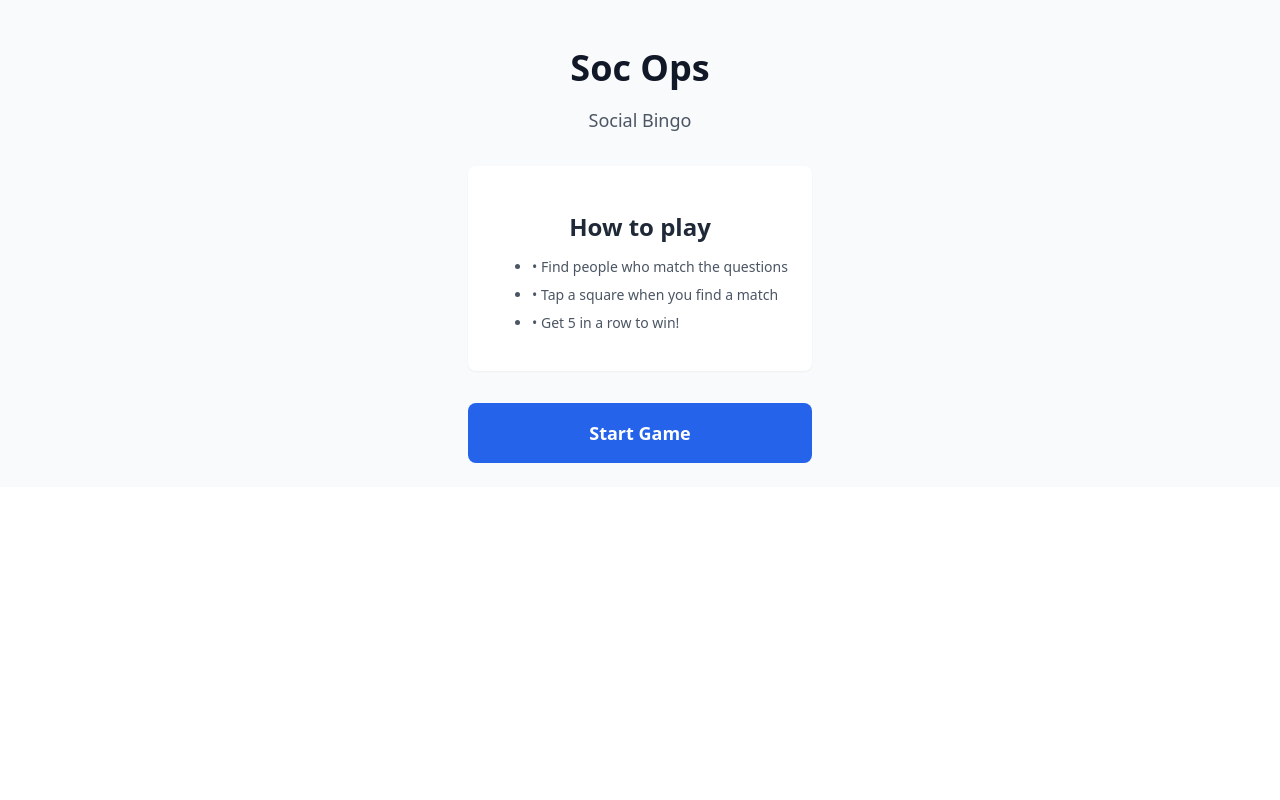
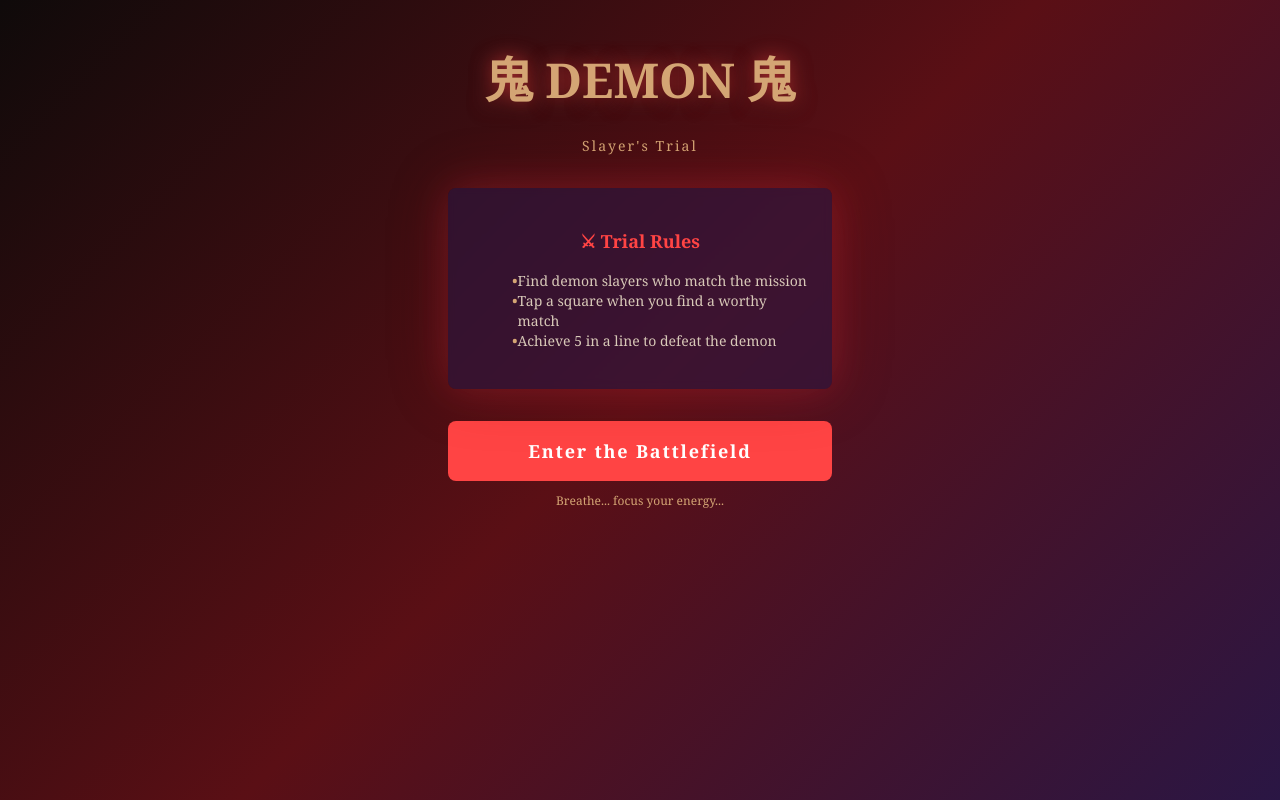
Before and after one commit to GabrielChavesMendes/copilot-dev-days, a FastAPI app: page / in a window 1280 px wide. Run offline with FastAPI, Linux system fonts and the light colour scheme.

Commit message:
Redesing

```diff
--- a/app/static/css/app.css
+++ b/app/static/css/app.css
@@ -1,3 +1,13 @@
+:root {
+    --demon-dark: #0f0a0a;
+    --demon-crimson: #8b1429;
+    --demon-deep-red: #5a0f15;
+    --demon-purple: #2a1644;
+    --demon-gold: #d4a574;
+    --demon-accent: #ff4444;
+    --demon-glow: #ff6b6b;
+}
+
 html,
 body,
 #app {
@@ -6,8 +16,10 @@ body,
 }
 
 body {
-    font-family: system-ui, -apple-system, sans-serif;
+    font-family: 'Georgia', 'Garamond', serif;
     -webkit-tap-highlight-color: transparent;
+    background: linear-gradient(135deg, var(--demon-dark) 0%, var(--demon-deep-red) 50%, var(--demon-purple) 100%);
+    color: #e8dcc8;
 }
 
 /* Tailwind-like utility classes */
@@ -50,26 +62,26 @@ body {
 .mb-8 { margin-bottom: 2rem; }
 .mx-auto { margin-left: auto; margin-right: auto; }
 
-.bg-white { background-color: #ffffff; }
-.bg-gray-50 { background-color: #f9fafb; }
-.bg-gray-100 { background-color: #f3f4f6; }
-.bg-amber-100 { background-color: #fef3c7; }
-.bg-amber-200 { background-color: #fde68a; }
-.bg-accent { background-color: #2563eb; }
-.bg-marked { background-color: #dcfce7; }
-.bg-black\/50 { background-color: rgba(0, 0, 0, 0.5); }
+.bg-white { background-color: rgba(232, 220, 200, 0.08); }
+.bg-gray-50 { background-color: rgba(42, 22, 68, 0.6); }
+.bg-gray-100 { background-color: rgba(90, 15, 21, 0.4); }
+.bg-amber-100 { background-color: rgba(212, 165, 116, 0.15); }
+.bg-amber-200 { background-color: rgba(212, 165, 116, 0.25); }
+.bg-accent { background-color: var(--demon-accent); }
+.bg-marked { background-color: rgba(255, 68, 68, 0.2); }
+.bg-black\/50 { background-color: rgba(0, 0, 0, 0.7); }
 
 .text-white { color: #ffffff; }
-.text-gray-500 { color: #6b7280; }
-.text-gray-600 { color: #4b5563; }
-.text-gray-700 { color: #374151; }
-.text-gray-800 { color: #1f2937; }
-.text-gray-900 { color: #111827; }
-.text-green-600 { color: #16a34a; }
-.text-green-800 { color: #166534; }
-.text-amber-500 { color: #f59e0b; }
-.text-amber-800 { color: #92400e; }
-.text-amber-900 { color: #78350f; }
+.text-gray-500 { color: #b8a89e; }
+.text-gray-600 { color: #c9b8a8; }
+.text-gray-700 { color: #d8c9b8; }
+.text-gray-800 { color: #e8dcc8; }
+.text-gray-900 { color: #f5f0e8; }
+.text-green-600 { color: #d4a574; }
+.text-green-800 { color: #e6c291; }
+.text-amber-500 { color: var(--demon-gold); }
+.text-amber-800 { color: #ff8888; }
+.text-amber-900 { color: var(--demon-accent); }
 
 .text-xs { font-size: 0.75rem; line-height: 1rem; }
 .text-sm { font-size: 0.875rem; line-height: 1.25rem; }
@@ -84,19 +96,19 @@ body {
 .text-center { text-align: center; }
 .text-left { text-align: left; }
 
-.border { border-width: 1px; }
-.border-b { border-bottom-width: 1px; }
-.border-gray-200 { border-color: #e5e7eb; }
-.border-gray-300 { border-color: #d1d5db; }
-.border-amber-400 { border-color: #fbbf24; }
-.border-marked-border { border-color: #22c55e; }
+.border { border-width: 2px; border-color: var(--demon-gold); }
+.border-b { border-bottom-width: 2px; border-bottom-color: var(--demon-crimson); }
+.border-gray-200 { border-color: rgba(212, 165, 116, 0.2); }
+.border-gray-300 { border-color: rgba(212, 165, 116, 0.3); }
+.border-amber-400 { border-color: var(--demon-gold); }
+.border-marked-border { border-color: var(--demon-accent); }
 
 .rounded { border-radius: 0.25rem; }
 .rounded-lg { border-radius: 0.5rem; }
 .rounded-xl { border-radius: 0.75rem; }
 
-.shadow-sm { box-shadow: 0 1px 2px 0 rgba(0, 0, 0, 0.05); }
-.shadow-xl { box-shadow: 0 20px 25px -5px rgba(0, 0, 0, 0.1), 0 10px 10px -5px rgba(0, 0, 0, 0.04); }
+.shadow-sm { box-shadow: 0 0 20px rgba(255, 68, 68, 0.1), inset 0 0 20px rgba(212, 165, 116, 0.05); }
+.shadow-xl { box-shadow: 0 0 40px rgba(255, 68, 68, 0.2), 0 0 60px rgba(139, 20, 41, 0.3); }
 
 .space-y-2 > * + * { margin-top: 0.5rem; }
 
@@ -117,14 +129,20 @@ body {
 .transition-colors { transition-property: color, background-color, border-color; transition-timing-function: cubic-bezier(0.4, 0, 0.2, 1); transition-duration: 150ms; }
 .duration-150 { transition-duration: 150ms; }
 
-button:active .active\:bg-gray-100 { background-color: #f3f4f6; }
-button:active .active\:bg-accent-light { background-color: #3b82f6; }
+button:active .active\:bg-gray-100 { background-color: rgba(42, 22, 68, 0.8); }
+button:active .active\:bg-accent-light { background-color: var(--demon-glow); }
 
 button {
     cursor: pointer;
     border: none;
     background: none;
     font: inherit;
+    transition: all 0.3s ease;
+}
+
+button:hover {
+    filter: brightness(1.2);
+    text-shadow: 0 0 10px rgba(255, 68, 68, 0.5);
 }
 
 button:disabled {
@@ -158,6 +176,115 @@ button:disabled {
     }
 }
 
+@keyframes demonGlow {
+    0%, 100% {
+        box-shadow: 0 0 20px rgba(255, 68, 68, 0.3), inset 0 0 10px rgba(212, 165, 116, 0.1);
+    }
+    50% {
+        box-shadow: 0 0 40px rgba(255, 68, 68, 0.6), inset 0 0 20px rgba(212, 165, 116, 0.2);
+    }
+}
+
+@keyframes slideIn {
+    from {
+        opacity: 0;
+        transform: translateY(-20px);
+    }
+    to {
+        opacity: 1;
+        transform: translateY(0);
+    }
+}
+
+@keyframes fadeIn {
+    from { opacity: 0; }
+    to { opacity: 1; }
+}
+
 .animate-\[bounce_0\.5s_ease-out\] {
     animation: bounce 0.5s ease-out;
 }
+
+.animate-glow {
+    animation: demonGlow 2s ease-in-out infinite;
+}
+
+.animate-slide-in {
+    animation: slideIn 0.6s ease-out;
+}
+
+.animate-fade-in {
+    animation: fadeIn 0.8s ease-in;
+}
+
+/* Additional animations for Demon Slayer theme */
+@keyframes spin {
+    from { transform: rotate(0deg); }
+    to { transform: rotate(360deg); }
+}
+
+@keyframes pulse {
+    0%, 100% { opacity: 1; }
+    50% { opacity: 0.7; }
+}
+
+.animate-spin {
+    animation: spin 3s linear infinite;
+}
+
+.animate-pulse {
+    animation: pulse 2s cubic-bezier(0.4, 0, 0.6, 1) infinite;
+}
+
+/* Overflow hidden for background elements */
+.overflow-hidden {
+    overflow: hidden;
+}
+
+/* Additional gradient utilities */
+.bg-gradient-to-r {
+    background-image: linear-gradient(to right, var(--tw-gradient-stops));
+}
+
+.from-demon-deep-red {
+    --tw-gradient-stops: var(--demon-deep-red), var(--tw-gradient-to-color, transparent);
+}
+
+.to-demon-crimson {
+    --tw-gradient-to-color: var(--demon-crimson);
+}
+
+.bg-gradient-to-br {
+    background-image: linear-gradient(to bottom right, var(--tw-gradient-stops));
+}
+
+.from-amber-400 {
+    --tw-gradient-stops: #fbbf24, var(--tw-gradient-to-color, transparent);
+}
+
+.to-amber-600 {
+    --tw-gradient-to-color: #d97706;
+}
+
+/* Backdrop blur for modal */
+.backdrop-blur-sm {
+    backdrop-filter: blur(4px);
+}
+
+/* Additional tracking for letters */
+.tracking-wider {
+    letter-spacing: 0.1em;
+}
+
+.tracking-widest {
+    letter-spacing: 0.15em;
+}
+
+/* Specific duration classes */
+.duration-200 {
+    transition-duration: 200ms;
+}
+
+.duration-300 {
+    transition-duration: 300ms;
+}
--- a/app/templates/base.html
+++ b/app/templates/base.html
@@ -3,9 +3,9 @@
 <head>
 <meta charset="utf-8">
     <meta name="viewport" content="width=device-width, initial-scale=1.0, maximum-scale=1.0, user-scalable=no">
-    <meta name="theme-color" content="#2563eb">
-    <meta name="description" content="Social Bingo - Find people who match the questions!">
-    <title>Soc Ops - Social Bingo</title>
+    <meta name="theme-color" content="#8b1429">
+    <meta name="description" content="Demon Slayer - Social Bingo Challenge">
+    <title>Demon Slayer - Social Bingo</title>
     <link rel="stylesheet" href="/static/css/app.css">
     <link rel="icon" type="image/png" href="/static/favicon.png">
     <script src="/static/js/htmx.min.js"></script>
--- a/app/templates/components/start_screen.html
+++ b/app/templates/components/start_screen.html
@@ -1,25 +1,49 @@
 <div id="game-container">
-<div class="flex flex-col items-center justify-center min-h-full p-6 bg-gray-50">
-    <div class="text-center max-w-sm">
-        <h1 class="text-4xl font-bold text-gray-900 mb-2">Soc Ops</h1>
-        <p class="text-lg text-gray-600 mb-8">Social Bingo</p>
+<div class="flex flex-col items-center justify-center min-h-full p-6 relative overflow-hidden">
+    <!-- Animated background elements -->
+    <div class="absolute inset-0 opacity-20">
+        <div class="absolute top-10 left-10 w-32 h-32 border border-amber-500 rounded-full animate-[spin_20s_linear_infinite]"></div>
+        <div class="absolute bottom-20 right-20 w-40 h-40 border-2 border-amber-500 rounded-full animate-[spin_30s_linear_infinite_reverse]"></div>
+    </div>
 
-        <div class="bg-white rounded-lg p-6 shadow-sm border border-gray-200 mb-8">
-            <h2 class="font-semibold text-gray-800 mb-3">How to play</h2>
-            <ul class="text-left text-gray-600 text-sm space-y-2">
-                <li>• Find people who match the questions</li>
-                <li>• Tap a square when you find a match</li>
-                <li>• Get 5 in a row to win!</li>
+    <div class="text-center max-w-sm relative z-10">
+        <!-- Title with dramatic styling -->
+        <div class="mb-2">
+            <h1 class="text-5xl font-bold text-amber-500 mb-1 animate-slide-in"
+                style="text-shadow: 0 0 20px rgba(255, 68, 68, 0.7), 0 4px 20px rgba(0,0,0,0.8);">
+                鬼 DEMON 鬼
+            </h1>
+            <p class="text-sm tracking-widest text-amber-500 opacity-80 uppercase mb-8">Slayer's Trial</p>
+        </div>
+
+        <!-- Rules card with demon aesthetic -->
+        <div class="bg-gray-50 rounded-lg p-6 shadow-xl border border-amber-400 mb-8 backdrop-blur-sm animate-fade-in">
+            <h2 class="font-bold text-amber-900 mb-4 text-lg">⚔ Trial Rules</h2>
+            <ul class="text-left text-gray-700 text-sm space-y-3">
+                <li class="flex items-start">
+                    <span class="text-amber-500 mr-3 font-bold">•</span>
+                    <span>Find demon slayers who match the mission</span>
+                </li>
+                <li class="flex items-start">
+                    <span class="text-amber-500 mr-3 font-bold">•</span>
+                    <span>Tap a square when you find a worthy match</span>
+                </li>
+                <li class="flex items-start">
+                    <span class="text-amber-500 mr-3 font-bold">•</span>
+                    <span>Achieve 5 in a line to defeat the demon</span>
+                </li>
             </ul>
         </div>
 
+        <!-- Start button -->
         <button
             hx-post="/start"
             hx-target="#game-container"
             hx-swap="outerHTML"
-            class="w-full bg-accent text-white font-semibold py-4 px-8 rounded-lg text-lg active:bg-accent-light transition-colors">
-            Start Game
+            class="w-full bg-accent text-white font-bold py-4 px-8 rounded-lg text-lg hover:shadow-xl active:bg-accent-light transition-all uppercase tracking-wider">
+            Enter the Battlefield
         </button>
+        <p class="text-xs text-amber-500 mt-6 opacity-70">Breathe... focus your energy...</p>
     </div>
 </div>
 </div>
--- a/pyproject.toml
+++ b/pyproject.toml
@@ -26,7 +26,7 @@ target-version = "py313"
 line-length = 88
 
 [tool.ruff.lint]
-select = ["E", "F", "I", "N", "W"]
+select = ["E", "F", "I", "N", "W", "ANN", "F841"]
 
 [tool.pytest.ini_options]
 testpaths = ["tests"]
```
Also changed, not shown: app/templates/components/bingo_board.html (+6 -6 lines), app/templates/components/bingo_modal.html (+8 -7 lines), app/templates/components/game_screen.html (+19 -15 lines), copilot-instructions.md (added, +287 -0 lines), tests/test_api.py (+9 -9 lines), tests/test_game_logic.py (+17 -17 lines), README.md.
